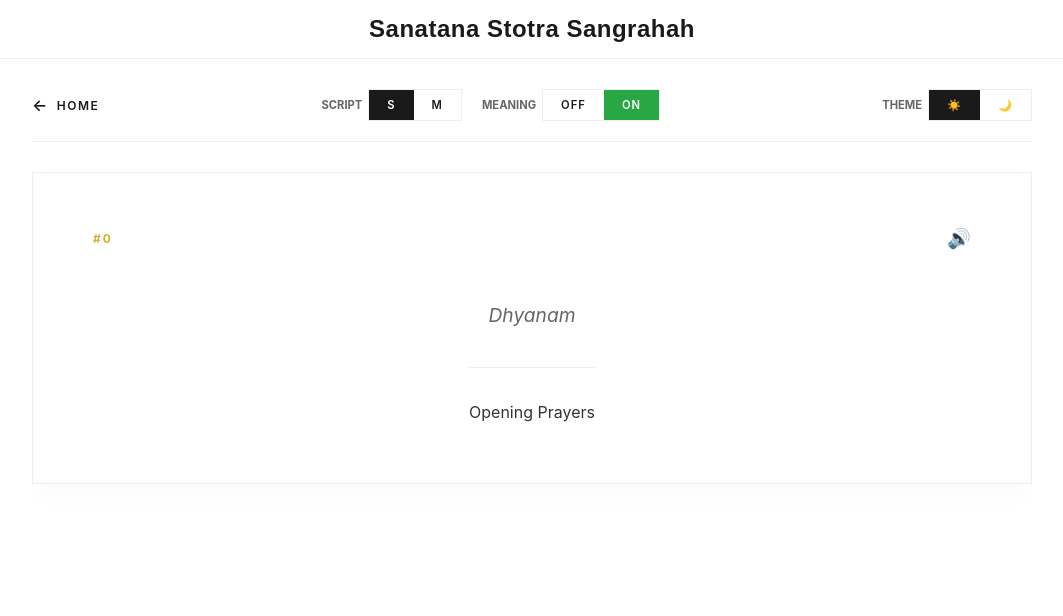
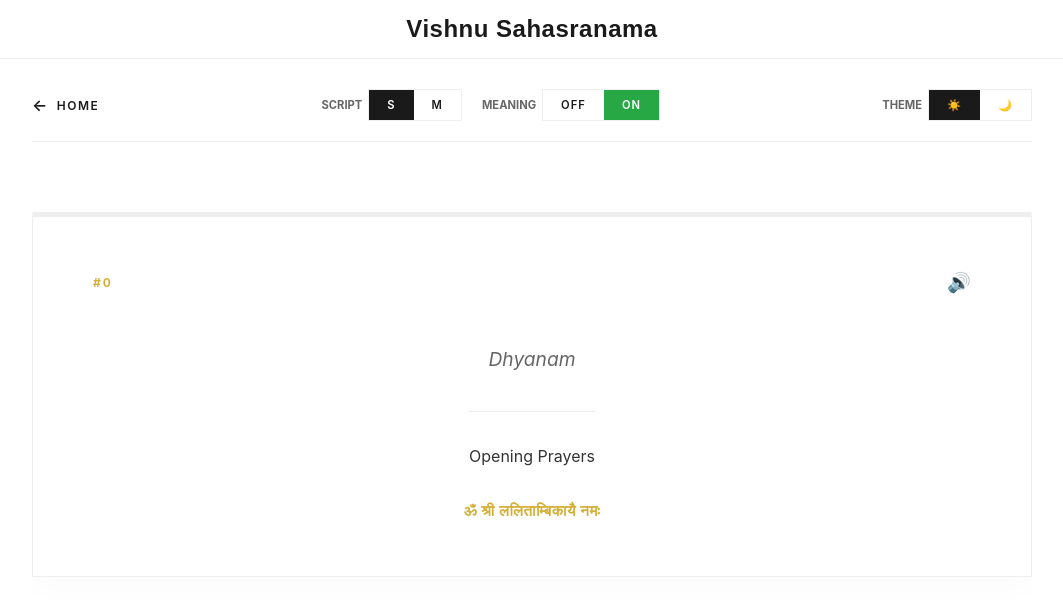
Before and after one commit to arunaj-1989/devotional_app, a Flask app: page /stotram/Vishnu/flashcard/0?lang=sanskrit in a window 1280 px wide. Shown: the top 616 px of the page, without its empty margins (108-1171 px from the left). Run offline with Flask 3, Linux system fonts and the light colour scheme.

Commit message:
UI changes added

```diff
--- a/static/style.css
+++ b/static/style.css
@@ -252,6 +252,25 @@ body {
     color: var(--bg-color);
 }
 
+/* --- Progress Bar --- */
+.progress-container {
+    width: 100%;
+    height: 4px;
+    background-color: var(--border-color);
+    border-radius: 2px;
+    margin-top: 40px;
+    overflow: hidden;
+    flex-shrink: 0;
+}
+
+.progress-indicator {
+    height: 100%;
+    background-color: var(--accent-color);
+    width: 0%;
+    transition: width 0.3s cubic-bezier(0.4, 0, 0.2, 1);
+    box-shadow: 0 0 10px rgba(212, 175, 55, 0.3);
+}
+
 .flashcard {
     background: var(--card-bg);
     border: 1px solid var(--border-color);
@@ -331,6 +350,15 @@ body {
     overflow-wrap: break-word;
 }
 
+.mantra-text {
+    margin-top: 30px;
+    font-size: 0.95rem;
+    color: var(--accent-color);
+    text-align: center;
+    font-weight: 600;
+    letter-spacing: 0.5px;
+}
+
 #verse-content {
     width: 100%;
     display: flex;
--- a/templates/flashcard.html
+++ b/templates/flashcard.html
@@ -24,7 +24,7 @@
 </head>
 <body>
     <header class="app-header">
-        <h3>Sanatana Stotra Sangrahah</h3>
+        <h3>{{ stotram_title }}</h3>
     </header>
 
     <div class="flashcard-page-container">
@@ -61,6 +61,10 @@
             </div>
         </div>
 
+        <div class="progress-container">
+            <div class="progress-indicator" id="progress-bar"></div>
+        </div>
+
         <div class="flashcard">
             <div id="verse-content">
                 <div class="card-header">
@@ -70,6 +74,7 @@
                 <div class="script-text">{% if selected_language == "sanskrit" %}{{ verse.sanskrit }}{% else %}{{ verse.malayalam }}{% endif %}</div>
                 <div class="english-text">{{ verse.english }}</div>
                 <div class="meaning-text" style="display: {% if show_meaning == 'true' %}block{% else %}none{% endif %};">{{ verse.meaning }}</div>
+                <div class="mantra-text">{% if selected_language == "sanskrit" %}ॐ श्री ललिताम्बिकायै नमः{% else %}ഓം ശ്രീ ലളിതാംബികായൈ നമഃ{% endif %}</div>
             </div>
         </div>
 
@@ -78,6 +83,7 @@
 
     <script>
         const stotramId = "{{ stotram_id }}";
+        const stotramTitle = "{{ stotram_title }}";
         const stotramData = {{ stotram_data | tojson }};
         let currentId = {{ current_id }};
         const totalVerses = {{ total_verses }};
@@ -133,11 +139,21 @@
 
             setTimeout(() => {
                 // Update text content
-                document.querySelector('.verse-id').textContent = `#${currentId}`;
+                const verseLabel = vid === 0 ? "Dhyanam" : (vid > count ? "Conclusion" : `#${vid}`);
+                document.querySelector('.verse-id').textContent = verseLabel;
+
                 document.querySelector('.script-text').textContent = lang === 'sanskrit' ? verse.sanskrit : verse.malayalam;
                 document.querySelector('.english-text').textContent = verse.english;
                 document.querySelector('.meaning-text').textContent = verse.meaning;
                 document.querySelector('.meaning-text').style.display = showMeaning === 'true' ? 'block' : 'none';
+                document.querySelector('.mantra-text').textContent = lang === 'sanskrit' ? 'ॐ श्री ललिताम्बिकायै नमः' : 'ഓം ശ്രീ ലളിതാംബികായൈ നമഃ';
+
+                // Update dynamic browser tab title
+                document.title = `${stotramTitle} - ${verseLabel}`;
+
+                // Update Progress Bar
+                const progress = (vid / totalVerses) * 100;
+                document.getElementById('progress-bar').style.width = `${progress}%`;
 
                 // Update URL without page refresh
                 const url = `/stotram/${stotramId}/flashcard/${vid}?lang=${lang}&meaning=${showMeaning}&theme=${theme}`;
@@ -234,6 +250,9 @@
                 navigate('prev');
             }
         }
+
+        // Initial progress calculation
+        document.getElementById('progress-bar').style.width = `${(currentId / totalVerses) * 100}%`;
     </script>
 </body>
 </html>
```
